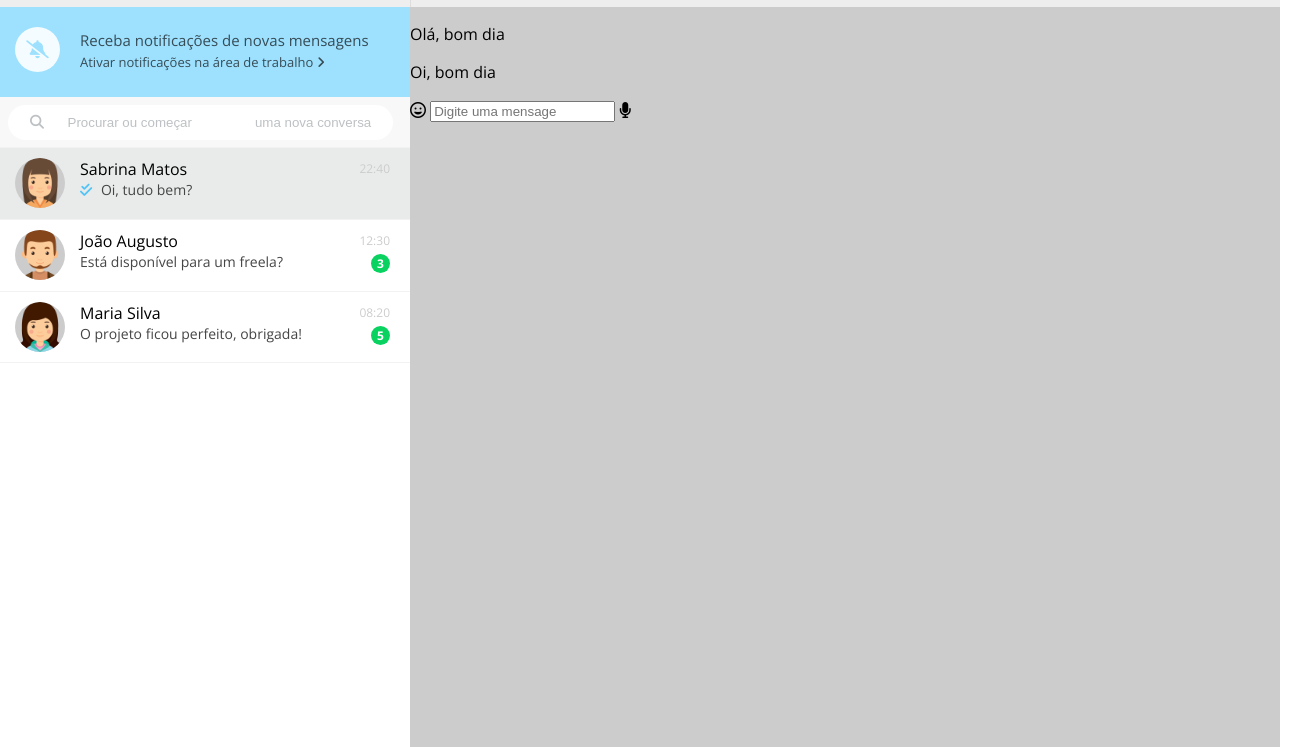
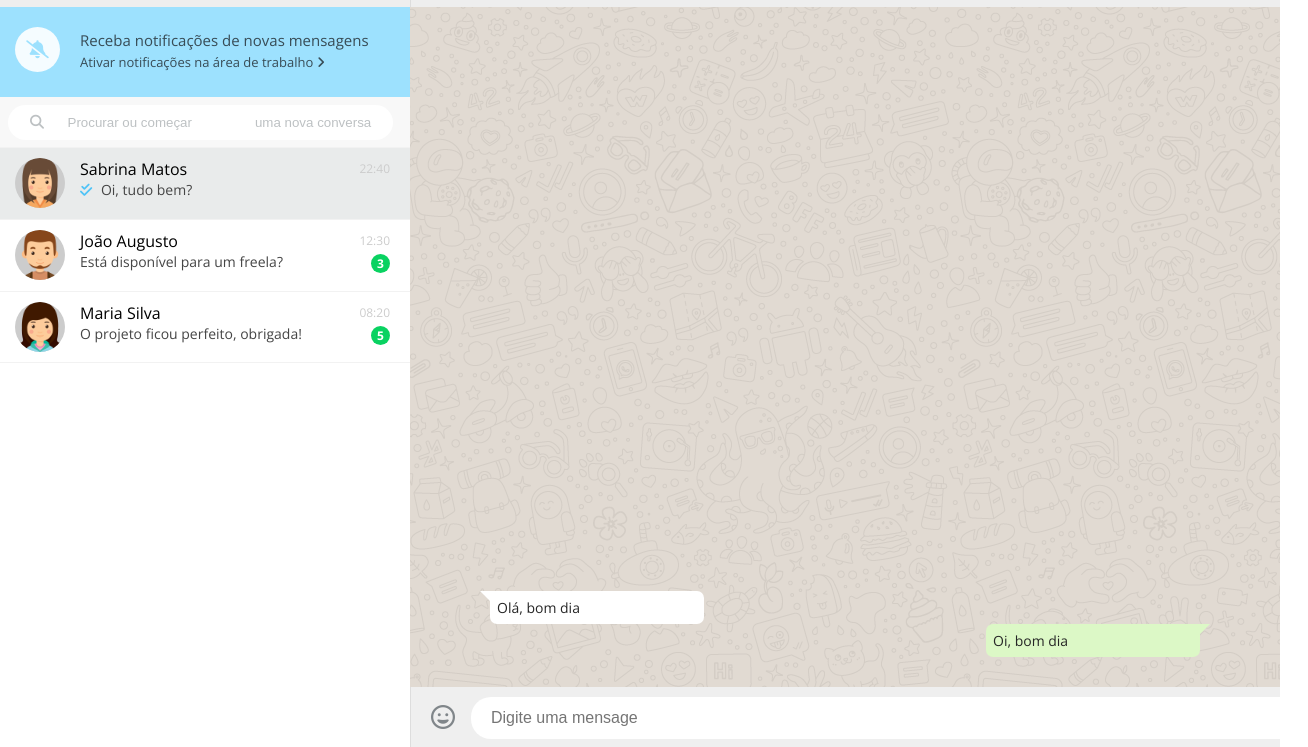
Before and after one commit to henriquemachad0/whatsapp-web-clone, a plain HTML site: page index.html in a window 1280 px wide. Shown: the part 53-800 px from the top of the page, 1308 px wide, since content can reach past the window. Drawn offline with nearby package versions, Linux system fonts and the light colour scheme.

Commit message:
commit final

```diff
--- a/index.html
+++ b/index.html
@@ -97,7 +97,6 @@
                 </div>
             </div>
             <div class="sendmessage-container">
-                <i class="sendmessage-container">
                     <i class="far fa-grin"></i>
                     <input type="text" name="message" class="userinput" id="chatmessage"
                         placeholder="Digite uma mensage">
--- a/styles.css
+++ b/styles.css
@@ -272,3 +272,110 @@ ul {
     color: #80868a;
     cursor: pointer;
 }
+
+/* messages */
+
+.messages-container {
+    background-color: #e1dad2;
+    height: calc(100% - 120px);
+    position: relative;
+}
+
+.messages-container p {
+    margin: 0;
+}
+
+.bg-image {
+    background-image: url('img/background_whats.png');
+    background-repeat: repeat;
+    opacity: 0.06;
+    width: 100%;
+    height: 100%;
+}
+
+.chat-messages {
+    position: absolute;
+    left: 0;
+    bottom: 0;
+    width: 100%;
+    height: auto;
+    padding: 30px 80px;
+    box-sizing: border-box;
+}
+
+.chat-messages p {
+    display: block;
+    color: #262626;
+    font-size: 14px;
+    padding: 7px;
+    border-radius: 7px;
+    position: relative;
+    width: 200px;
+}
+
+.guest-message{
+    background-color: #fff;
+}
+
+.guest-message::before{
+    content: "";
+    width: 0;
+    height: 0;
+    border-bottom: 17px solid transparent;
+    border-right: 17px solid #fff;
+    position: absolute;
+    top: 0;
+    left: -10px;
+}
+
+.user-message{
+    background-color: #dcf8c6;
+    float: right;
+}
+
+.user-message::after{
+    content: "";
+    width: 0;
+    height: 0;
+    border-bottom: 17px solid transparent;
+    border-left: 17px solid #dcf8c6;
+    position: absolute;
+    top: 0;
+    right: -10px;
+}
+
+/* send message */
+
+.sendmessage-container{
+    background-color: #efefef;
+    border-left: 1px solid #ddd;
+    height: 60px;
+    padding-left: 20px;
+    padding-right: 20px;
+    position: relative;
+}
+
+#chatmessage{
+    position: absolute;
+    top: 10px;
+    left: 60px;
+    background-color: #fff;
+    border: none;
+    height: 40px;
+    border-radius: 20px;
+    padding-left: 20px;
+    font-size: 16px;
+    width: 815px;
+}
+
+.sendmessage-container i{
+    font-size: 24px;
+    color: #80868a;
+    cursor: pointer;
+    height: 60px;
+    line-height: 60px;
+}
+
+.fa-microphone{
+    float: right;
+}
```
